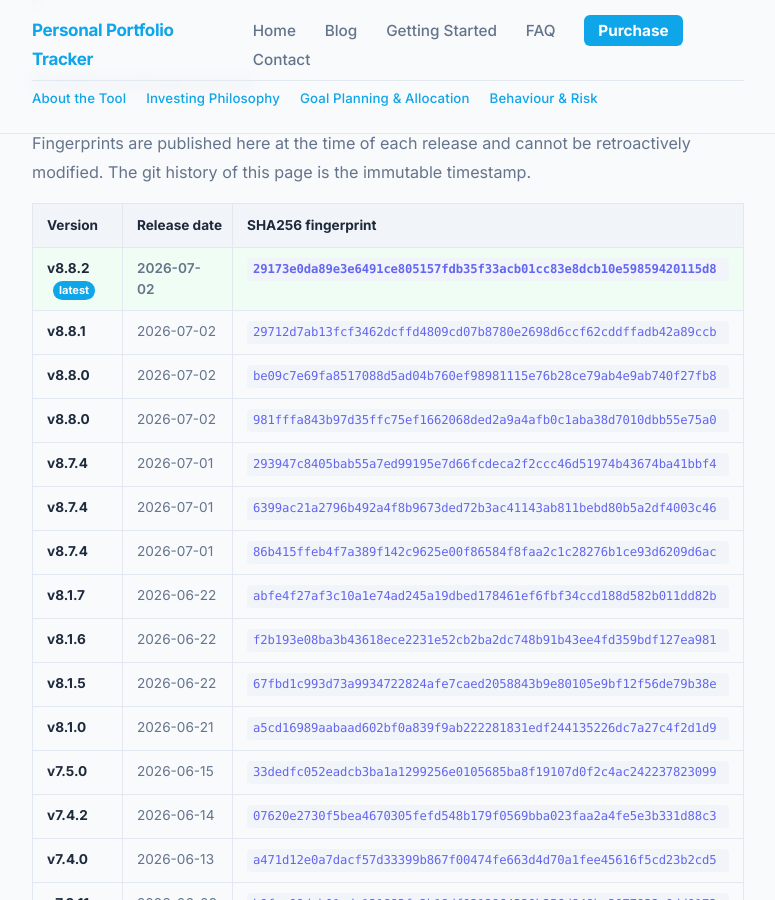
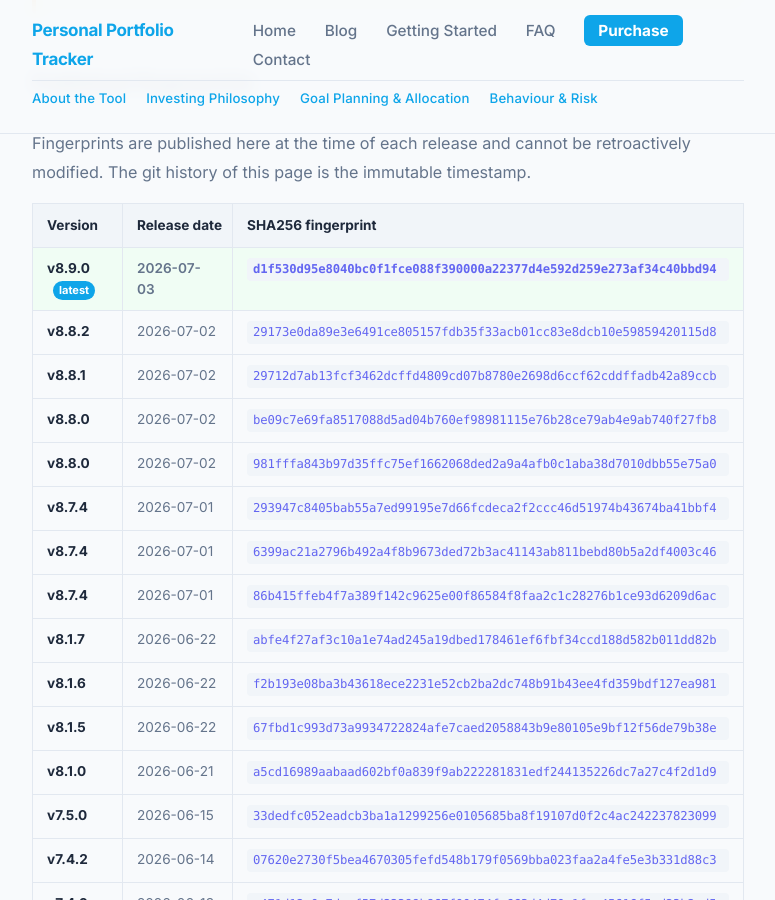
Before and after one commit to srikrishna2024/portfolio-tracker-blog, a Jekyll site: the page built from release-fingerprints/index.html, in a window 1280 px wide and 900 px high, scrolled down 976 px. Shown: the whole window, without its empty margins (252-1027 px from the left). Built offline with Jekyll 4.4.1, drawn with Linux system fonts in a browser that asks for light colours.

Commit message:
release: add v8.9.0 fingerprint

```diff
--- a/release-fingerprints/index.html
+++ b/release-fingerprints/index.html
@@ -40,7 +40,12 @@
       </thead>
       <tbody>
         <tr class="fp-current">
-          <td><strong>v8.8.2</strong> <span class="fp-badge">latest</span></td>
+          <td><strong>v8.9.0</strong> <span class="fp-badge">latest</span></td>
+          <td>2026-07-03</td>
+          <td><code class="fp-code">d1f530d95e8040bc0f1fce088f390000a22377d4e592d259e273af34c40bbd94</code></td>
+        </tr>
+        <tr>
+          <td><strong>v8.8.2</strong></td>
           <td>2026-07-02</td>
           <td><code class="fp-code">29173e0da89e3e6491ce805157fdb35f33acb01cc83e8dcb10e59859420115d8</code></td>
         </tr>
```
